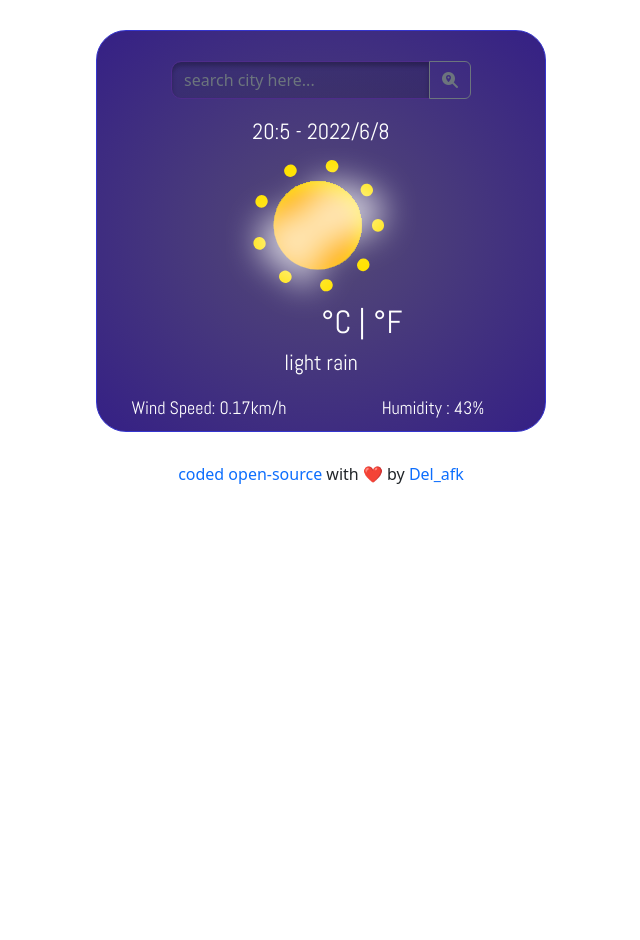
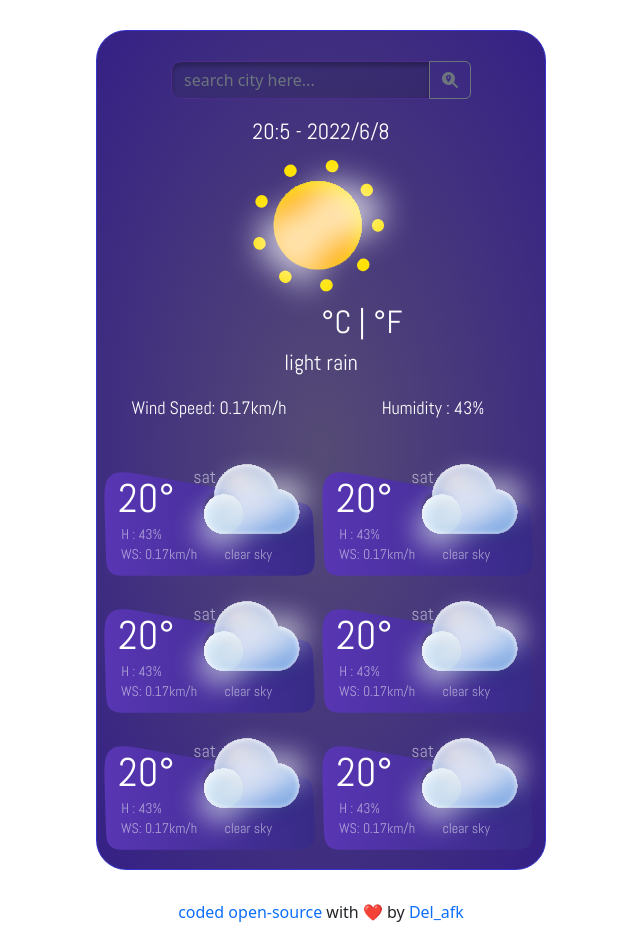
Before and after one commit to Del-afk/weather-app, a plain HTML site: page index.html in a window 1280 px wide. Shown: the whole page, without its empty margins (319-959 px from the left). Before the commit the page ends 800 px from the top, so only its background shows below. Drawn offline with nearby package versions, Linux system fonts and the light colour scheme; no server answers.

Commit message:
forcast structre ready

```diff
--- a/index.html
+++ b/index.html
@@ -64,7 +64,62 @@
             <li id="humidity" class="humidity">Humidity : 43%</li>
           </ul>
         </div>
-        <!-- <div class="weekweather"></div> -->
+        <div class="weatherforcast">
+          <div id="fday1" class="forcastday">
+            <img class="forcastback" src="src/forcastbackground.svg" alt="" />
+            <img class="overweather" src="src/cloud.svg" alt="" />
+            <p class="forcastdegree">20°</p>
+            <h3 class="forcasthumidity">H : 43%</h3>
+            <h3 class="forcastwindspeed">WS: 0.17km/h</h3>
+            <h3 class="forcaststatus">clear sky</h3>
+            <p class="forcastdayname">sat</p>
+          </div>
+          <div id="fday2" class="forcastday">
+            <img class="forcastback" src="src/forcastbackground.svg" alt="" />
+            <img class="overweather" src="src/cloud.svg" alt="" />
+            <p class="forcastdegree">20°</p>
+            <h3 class="forcasthumidity">H : 43%</h3>
+            <h3 class="forcastwindspeed">WS: 0.17km/h</h3>
+            <h3 class="forcaststatus">clear sky</h3>
+            <p class="forcastdayname">sat</p>
+          </div>
+          <div id="fday3" class="forcastday">
+            <img class="forcastback" src="src/forcastbackground.svg" alt="" />
+            <img class="overweather" src="src/cloud.svg" alt="" />
+            <p class="forcastdegree">20°</p>
+            <h3 class="forcasthumidity">H : 43%</h3>
+            <h3 class="forcastwindspeed">WS: 0.17km/h</h3>
+            <h3 class="forcaststatus">clear sky</h3>
+            <p class="forcastdayname">sat</p>
+          </div>
+          <div id="fday4" class="forcastday">
+            <img class="forcastback" src="src/forcastbackground.svg" alt="" />
+            <img class="overweather" src="src/cloud.svg" alt="" />
+            <p class="forcastdegree">20°</p>
+            <h3 class="forcasthumidity">H : 43%</h3>
+            <h3 class="forcastwindspeed">WS: 0.17km/h</h3>
+            <h3 class="forcaststatus">clear sky</h3>
+            <p class="forcastdayname">sat</p>
+          </div>
+          <div id="fday5" class="forcastday">
+            <img class="forcastback" src="src/forcastbackground.svg" alt="" />
+            <img class="overweather" src="src/cloud.svg" alt="" />
+            <p class="forcastdegree">20°</p>
+            <h3 class="forcasthumidity">H : 43%</h3>
+            <h3 class="forcastwindspeed">WS: 0.17km/h</h3>
+            <h3 class="forcaststatus">clear sky</h3>
+            <p class="forcastdayname">sat</p>
+          </div>
+          <div id="fday6" class="forcastday">
+            <img class="forcastback" src="src/forcastbackground.svg" alt="" />
+            <img class="overweather" src="src/cloud.svg" alt="" />
+            <p class="forcastdegree">20°</p>
+            <h3 class="forcasthumidity">H : 43%</h3>
+            <h3 class="forcastwindspeed">WS: 0.17km/h</h3>
+            <h3 class="forcaststatus">clear sky</h3>
+            <p class="forcastdayname">sat</p>
+          </div>
+        </div>
       </div>
       <p class="address">
         <a href="https://github.com/Del-afk/weather-app">coded open-source</a>
--- a/style.css
+++ b/style.css
@@ -32,6 +32,7 @@ input[type="text"] {
   background: radial-gradient(rgb(85, 75, 117) 0%, rgb(53, 32, 133) 100%);
   border: 1px solid #3535ce;
   border-radius: 30px;
+  overflow: hidden;
 }
 .searchbar {
   margin: 20px auto 0;
@@ -133,3 +134,76 @@ input[type="text"] {
 .address {
   text-align: center;
 }
+.weatherforcast {
+  display: flex;
+  flex-wrap: wrap;
+  justify-content: space-around;
+  align-items: baseline;
+  align-content: space-around;
+  width: 435px;
+  height: 410px;
+  flex-direction: column;
+  margin-left: 7px;
+  margin-top: 18px;
+  margin-bottom: 10px;
+}
+.forcastday {
+  width: 218px;
+  height: 122px;
+  position: relative;
+}
+.forcastback {
+  width: 211px;
+  height: 136px;
+}
+.overweather {
+  position: absolute;
+  width: 160px;
+  height: 130px;
+  top: -10px;
+  right: -10px;
+}
+.forcastdegree {
+  position: absolute;
+  top: 13px;
+  right: 147px;
+  font-size: 40px;
+  color: white;
+  font-family: "Abel";
+}
+.forcasthumidity {
+  position: absolute;
+  top: 70px;
+  right: 160px;
+  font-size: 14px;
+  color: #ebebf599;
+  font-family: "Abel";
+  margin: 0;
+}
+.forcastwindspeed {
+  position: absolute;
+  top: 90px;
+  right: 125px;
+  font-size: 14px;
+  color: #ebebf599;
+  font-family: "Abel";
+  margin: 0;
+}
+.forcaststatus {
+  position: absolute;
+  top: 90px;
+  right: 50px;
+  font-size: 14px;
+  color: #ebebf599;
+  font-family: "Abel";
+  margin: 0;
+}
+.forcastdayname {
+  position: absolute;
+  top: 7px;
+  right: 106px;
+  font-size: 18px;
+  color: #ebebf599;
+  font-family: "Abel";
+  margin: 0;
+}
```
Also changed, not shown: src/forcastbackground.svg (added).
